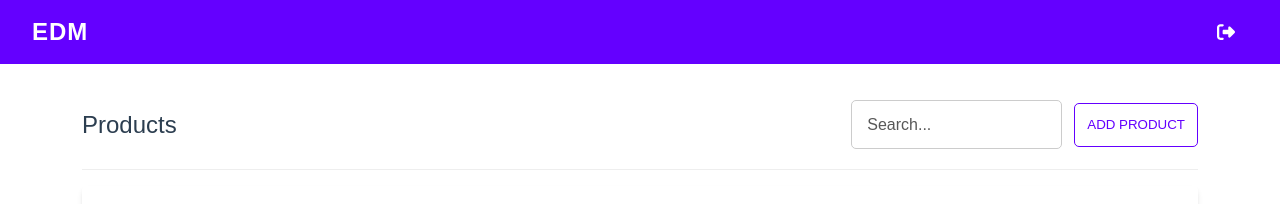
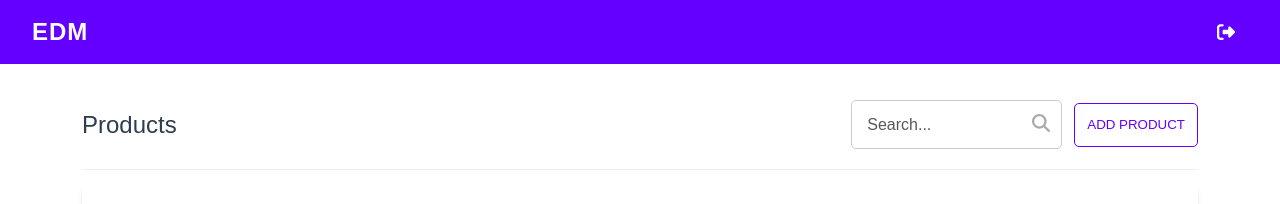
Before and after one commit to obayalhusein/edm-task, a React (Vite) app: page /dashboard in a window 1280 px wide. Shown: the top 204 px of the page. Built offline with nearby package versions, Linux system fonts and the light colour scheme; no server answers; sample sign-in values are in the browser's storage.

Commit message:
add search icon

```diff
--- a/src/components/UiElements/UiIcon/index.tsx
+++ b/src/components/UiElements/UiIcon/index.tsx
@@ -2,7 +2,7 @@ import './style.scss';
 
 interface UiIconProps {
     name: string;
-    color?: 'primary' | 'warn' | 'error' | 'white';
+    color?: 'primary' | 'warn' | 'error' | 'white' | 'muted';
 }
 
 const UiIcon: React.FC<UiIconProps> = ({ name, color }) => {
@@ -28,6 +28,11 @@ const UiIcon: React.FC<UiIconProps> = ({ name, color }) => {
                     <path d="M342.6 150.6c12.5-12.5 12.5-32.8 0-45.3s-32.8-12.5-45.3 0L192 210.7 86.6 105.4c-12.5-12.5-32.8-12.5-45.3 0s-12.5 32.8 0 45.3L146.7 256 41.4 361.4c-12.5 12.5-12.5 32.8 0 45.3s32.8 12.5 45.3 0L192 301.3 297.4 406.6c12.5 12.5 32.8 12.5 45.3 0s12.5-32.8 0-45.3L237.3 256 342.6 150.6z"/>
                 </svg>
             )}
+            {name == 'search' && (
+                <svg xmlns="http://www.w3.org/2000/svg" viewBox="0 0 512 512">
+                    <path d="M416 208c0 45.9-14.9 88.3-40 122.7L502.6 457.4c12.5 12.5 12.5 32.8 0 45.3s-32.8 12.5-45.3 0L330.7 376c-34.4 25.2-76.8 40-122.7 40C93.1 416 0 322.9 0 208S93.1 0 208 0S416 93.1 416 208zM208 352a144 144 0 1 0 0-288 144 144 0 1 0 0 288z"/>
+                </svg>
+            )}
         </i>
     );
 }
--- a/src/components/UiElements/UiIcon/style.scss
+++ b/src/components/UiElements/UiIcon/style.scss
@@ -28,4 +28,10 @@
             fill: var(--error-color);
         }
     }
+    &.muted {
+        path {
+            fill: var(--text-color);
+            opacity: .5;
+        }
+    }
 }
--- a/src/components/UiElements/UiTextInput/index.tsx
+++ b/src/components/UiElements/UiTextInput/index.tsx
@@ -1,16 +1,18 @@
 import React from 'react';
 import './style.scss';
+import UiIcon from '../UiIcon';
 
 interface TextInputProps {
   name?: string;
   label: string;
   type: string;
   value: string | number;
+  appendIcon?: string;
   validate?: (value: string | number) => string;
   onChange: (value: string, name: string) => void;
 }
 
-const UiTextInput: React.FC<TextInputProps> = ({ name, label, type, value, validate, onChange }) => {
+const UiTextInput: React.FC<TextInputProps> = ({ name, label, type, value, appendIcon, validate, onChange }) => {
   const handleInputChange = (e: React.ChangeEvent<HTMLInputElement>) => {
     const newValue = e.target.value;
     onChange(newValue, name || '');
@@ -29,6 +31,12 @@ const UiTextInput: React.FC<TextInputProps> = ({ name, label, type, value, valid
         <div className="ui-text-input-label-text">
             {label}
         </div>
+        <div className="ui-text-input-label-append-icon">
+          <UiIcon
+              name={appendIcon || ''}
+              color="muted"
+          />
+        </div>
       </label>
       {validate && (
         <div className='ui-text-input-details'>
--- a/src/components/UiElements/UiTextInput/style.scss
+++ b/src/components/UiElements/UiTextInput/style.scss
@@ -34,6 +34,11 @@
                 outline-color: var(--primary-color);
             }
         }
+
+        &-append-icon {
+            position: absolute;
+            right: .75rem;
+        }
     }
 
     &-details {
--- a/src/pages/Dashboard/index.tsx
+++ b/src/pages/Dashboard/index.tsx
@@ -26,6 +26,7 @@ const DashboardHomePage: React.FC = () => {
                             type="search"
                             value={searchText}
                             onChange={handleSearch}
+                            appendIcon="search"
                         />
                         <ProductCreate />
                     </div>
```
